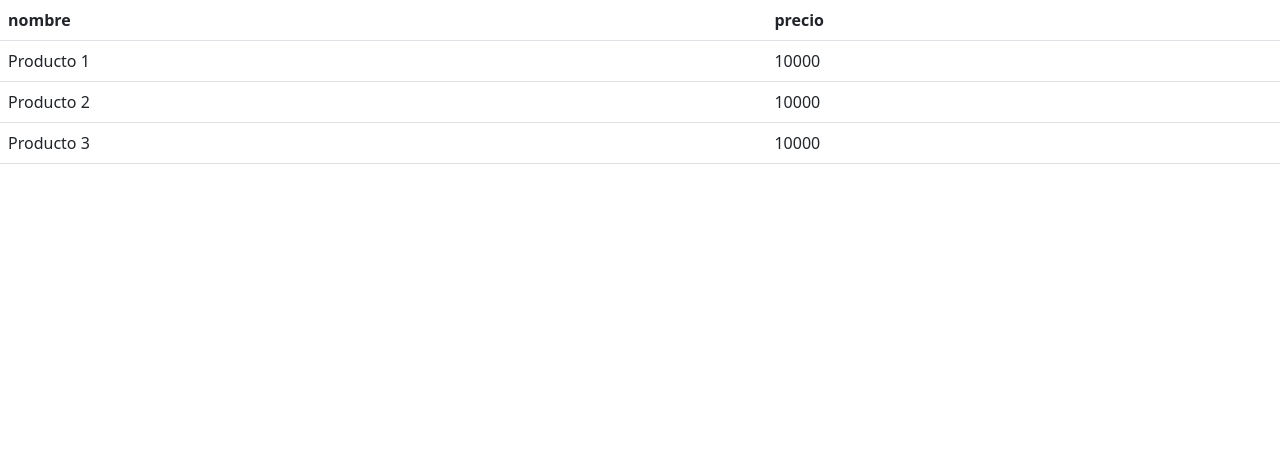
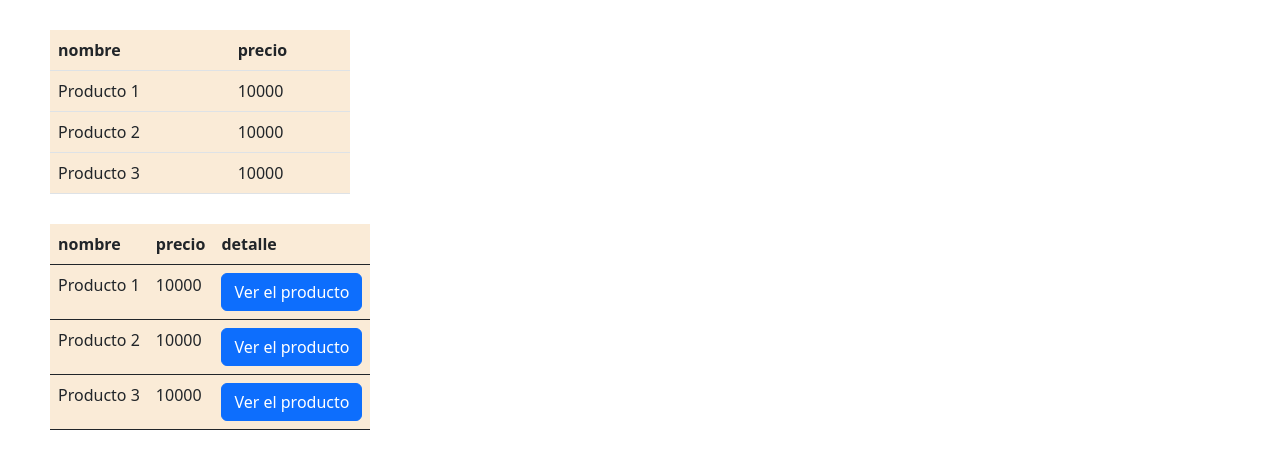
Before and after one commit to francissimeoni/Repositorios-Egg, a plain HTML site: page Ejercicio de Aprendizaje/Ejercicio 11/index.html in a window 1280 px wide. Drawn offline with nearby package versions, Linux system fonts and the light colour scheme.

Commit message:
Segundo commit

```diff
--- /dev/null
+++ b/Ejercicio de Aprendizaje/Ejercicio 11/estilo/estilo.css
@@ -0,0 +1,19 @@
+#div1 {
+    margin: 30px 50px;
+    border-bottom: 1mm;
+    background-color: antiquewhite;
+    width: 300px;
+    float: auto;
+}
+
+#div2 {
+    margin: 30px 50px;
+    border-bottom: 1mm;
+    background-color: antiquewhite;
+    width: auto;
+    float: auto;
+}
+
+.table dt {
+    margin: 0px 50px;
+}
--- a/Ejercicio de Aprendizaje/Ejercicio 11/index.html
+++ b/Ejercicio de Aprendizaje/Ejercicio 11/index.html
@@ -7,16 +7,50 @@
     <meta name="viewport" content="width=device-width, initial-scale=1.0">
     <title>Document</title>
     <link rel="stylesheet" href="	https://cdn.jsdelivr.net/npm/bootstrap@5.2.0-beta1/dist/css/bootstrap.min.css">
+    <link rel="stylesheet" href="estilo/estilo.css">
 </head>
 
 <body>
+    <div id="div1">
+        <table class="table">
+            <thead>
+                <tr>
 
-    <table class="table">
+                    <th scope="col">nombre</th>
+                    <th scope="col">precio</th>
+
+                </tr>
+            </thead>
+            <tbody>
+                <tr>
+
+                    <td>Producto 1</td>
+                    <td>10000</td>
+
+                </tr>
+                <tr>
+
+                    <td>Producto 2</td>
+                    <td>10000</td>
+
+                </tr>
+                <tr>
+                    <td>Producto 3</td>
+                    <td>10000</td>
+                </tr>
+            </tbody>
+        </table>
+
+    </div>
+
+
+    <table class="table" id="div2">
         <thead>
             <tr>
 
                 <th scope="col">nombre</th>
                 <th scope="col">precio</th>
+                <th scope="col">detalle</th>
 
             </tr>
         </thead>
@@ -25,17 +59,20 @@
 
                 <td>Producto 1</td>
                 <td>10000</td>
+                <td><button type="submit" class="btn btn-primary">Ver el producto</button></td>
 
             </tr>
             <tr>
 
                 <td>Producto 2</td>
                 <td>10000</td>
+                <td><button type="submit" class="btn btn-primary">Ver el producto</button></td>
 
             </tr>
             <tr>
                 <td>Producto 3</td>
                 <td>10000</td>
+                <td><button type="submit" class="btn btn-primary">Ver el producto</button></td>
             </tr>
         </tbody>
     </table>
--- /dev/null
+++ b/Ejercicio de Aprendizaje/Ejercicio 12/estilo/estilo.css
@@ -0,0 +1,16 @@
+#div-principal {
+    border-style: solid;
+    border-width: 2px;
+    border-color: rgb(233, 227, 215);
+    padding: 20px 50px;
+    margin: 25px 480px;
+    border-radius: 15px;
+}
+
+button {
+    margin-top: 10px;
+}
+
+.form-control {
+    margin-left: 10px;
+}
```
Also changed, not shown: Ejercicio de Aprendizaje/Ejercicio 12/index.html (added, +42 -0 lines).
